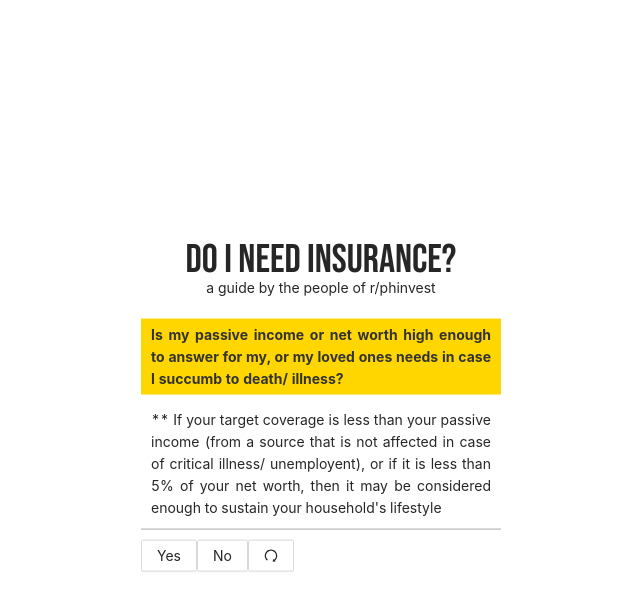
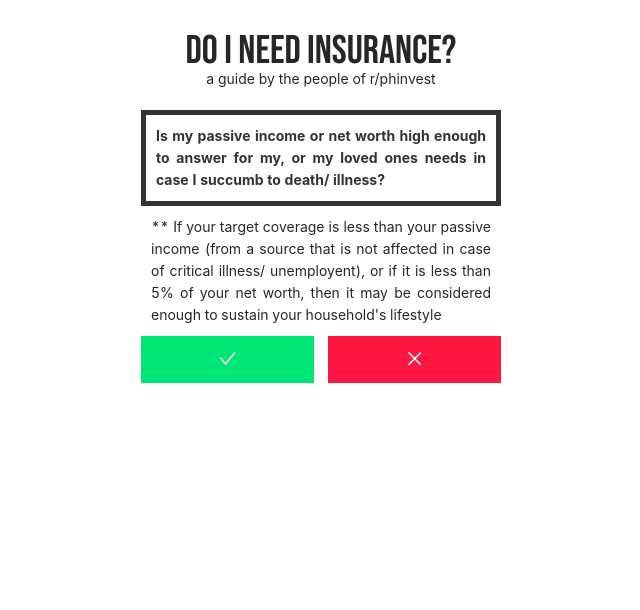
Before and after one commit to Daffodong/insuraflow, a React (Create React App) app: page / in a window 1280 px wide. Both pictures are taken after a click on the button "START". Shown: the top 610 px of the page, without its empty margins (319-959 px from the left). Built offline with nearby package versions, Linux system fonts and the light colour scheme.

Commit message:
Seperate title page and questions page

```diff
--- a/src/App.css
+++ b/src/App.css
@@ -15,7 +15,7 @@
 }
 
 .customFont{
-  font-family: 'Bebas Neue';
+  font-family: 'Bebas Neue', Arial, Helvetica, sans-serif;
   font-size: 30pt;
 }
 
@@ -30,6 +30,8 @@
 .main{
   max-width: 960px;
   min-width: 300px;
+  margin: 0 auto;
+  margin-top: 20px;
 }
 
 .text-center{
@@ -51,23 +53,57 @@
 }
 
 .yellowblack-text{
-  background-color:#ffd600;
+  border: 5px solid #333;
   color:#333;
-  font-weight: bolder;
-  padding: 5px 10px;
+  font-weight: bold;
   width:360px;
-  border:0;
+  padding:10px;
   text-align: justify;
+  margin: 0 auto;
 }
 
 .plain-text{
-  border-bottom:solid 1px #aaa;
   padding: 0px 10px 10px 10px;
   width:360px;
-  margin-bottom: 10px;
+
   text-align: justify;
+  margin: 0 auto;
+  margin-top: 10px;
+
 }
 
-.space{
-  margin-right:10px;
+.yes-no-buttons-div{
+  margin:0 auto;
+  width:360px;
 }
+
+.option{
+  border:0;
+  padding: 10px;
+  font-weight: bolder;
+  text-align: center;
+  background-color:white;
+  width: 48%;
+  font-family: Arial, Helvetica, sans-serif;
+  font-size: 13pt;
+  cursor: pointer;
+  color:white;
+}
+
+.left{
+  float:left;
+}
+
+.right{
+  float:right;
+}
+
+.yes{
+  background-color: #00e676;
+
+}
+
+.no{
+  background-color: #ff1744;
+
+}
--- a/src/App.js
+++ b/src/App.js
@@ -3,6 +3,9 @@ import logo from './logo.svg';
 import './App.css';
 import {data} from './data.js';
 import { Choices } from './Choices.js';
+import { TitlePage } from './TitlePage.js';
+import { QuestionPage } from './QuestionPage.js';
+
 import { Layout, Typography  } from 'antd';
 import { Space, Card } from 'antd';
 import { Row, Col, Divider } from 'antd';
@@ -15,20 +18,12 @@ function App() {
 
   return (
     <div>
-      <div class="centered">
-        <div class="main">
-          <div class="text-center"><h1 class="customFont">Do I need insurance?</h1><p class="negativeMargin">a guide by the people of r/phinvest</p></div>
+      {
+        node.type == "START" ?
+          <TitlePage node={node} setNode={setNode} /> :
+          <QuestionPage node={node} setNode={setNode} />
+      }
 
-          {
-            node.message != "" ? (<p class="yellowblack-text">{node.message}</p>) : (<div />)
-          }
-          {
-            node.notes !== undefined ? (<div class="plain-text">{node.notes}</div>) : (<div />)
-          }
-
-          <Choices node={node} setNode={setNode} />
-        </div>
-      </div>
     </div>
   );
 }
--- /dev/null
+++ b/src/QuestionPage.js
@@ -0,0 +1,41 @@
+import React from "react";
+import './App.css';
+import {
+  RedoOutlined
+} from '@ant-design/icons';
+import {data} from './data.js';
+import { Choices } from './Choices.js';
+import {
+    CheckOutlined,
+    CloseOutlined
+  } from '@ant-design/icons';
+
+
+
+export const QuestionPage = props => {
+    let { node, setNode } = props;
+    return (
+        <div class="main">
+            <div class="text-center">
+                <h1 class="customFont">Do I need insurance?</h1>
+                <p class="negativeMargin">a guide by the people of r/phinvest</p>
+            </div>
+
+                <div class="yellowblack-text">
+                    {node.message}
+                </div>
+                <div class="plain-text">
+                    {node.notes}
+                </div>
+
+                <div class="yes-no-buttons-div">
+                    <button class="option left yes" onClick = {() => setNode(node.yes)}>
+                        <CheckOutlined />
+                    </button>
+                    <button class="option right no" onClick = {() => setNode(node.no)}>
+                        <CloseOutlined />
+                    </button>
+                </div>
+        </div>
+    )
+}
--- /dev/null
+++ b/src/TitlePage.js
@@ -0,0 +1,23 @@
+import React from "react";
+import { Button } from 'antd';
+import './App.css';
+import 'antd/dist/antd.css';
+import {
+  RedoOutlined
+} from '@ant-design/icons';
+import {data} from './data.js';
+
+export const TitlePage = props => {
+    let { node, setNode } = props;
+    return (
+        <div class="centered">
+            <div class="main">
+                <div class="text-center">
+                    <h1 class="customFont">Do I need insurance?</h1>
+                    <p class="negativeMargin">a guide by the people of r/phinvest</p>
+                </div>
+                <button class="space yellowblack-button" block="true" type="primary" onClick = {() => setNode(node.start)}>START</button>
+            </div>
+      </div>
+    )
+}
```
Also changed, not shown: 1 other file (tests, documents, lock files or other folders).
